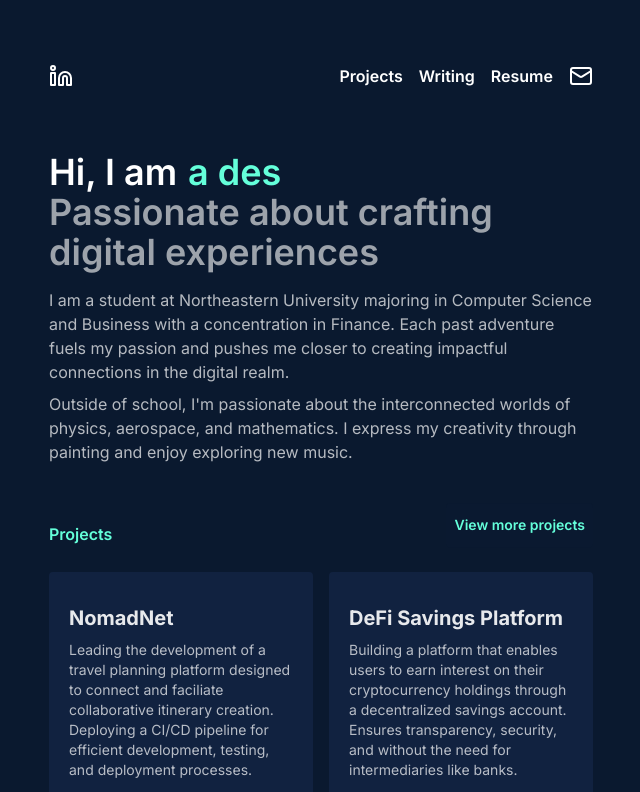
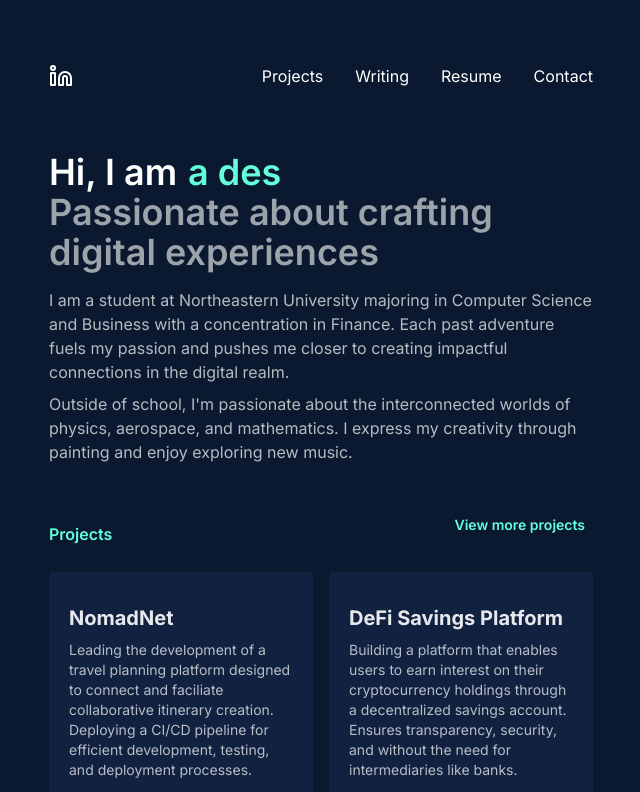
Before and after one commit to Sedanah/final-portfolio, a Next.js app: page / in a window 1280 px wide. Shown: the top 792 px of the page, without its empty margins (319-959 px from the left). Built offline with nearby package versions, Linux system fonts and the light colour scheme.

Commit message:
upd styling

```diff
--- /dev/null
+++ b/src/app/MenuOverlay.js
@@ -0,0 +1,32 @@
+import React from 'react';
+import Link from "next/link";
+import { X, AlignJustify } from 'lucide-react';
+import { on } from 'events';
+
+const MenuOverlay = ({ links, onClose }) => {
+    const [navbarClose, setNavbarClose] = React.useState(false);
+
+    return (
+
+
+
+        <div className="fixed top-0 left-0 w-full h-full bg-[#0a192f] bg-opacity-90 flex items-center justify-center">
+            <div className="flex flex-col items-center">
+
+
+                <Link href="/projects" className="text-xl font-semibold  border-solid border px-3 py-2 border-[#64ffda] rounded text-[#64ffdbbf] mt-6">
+                    Projects
+                </Link>
+
+                <Link href="/Resume.pdf" className="text-xl font-semibold   border-solid border px-3 py-2 border-[#64ffda] rounded text-[#64ffdbbf] mt-6">
+                    Resume
+                </Link>
+                <Link href="/writing" className="text-xl font-semibold   border-solid border px-3 py-2 border-[#64ffda] rounded text-[#64ffdbbf] mt-6">
+                    Writing
+                </Link>
+            </div>
+        </div>
+    );
+};
+
+export default MenuOverlay;
--- /dev/null
+++ b/src/app/NavLink.js
@@ -0,0 +1,17 @@
+import Link from "next/link";
+
+const NavLink = ({ href, title }) => {
+  return (
+    <div className = "menu hidden md:block md:w-auto">
+
+    <Link
+      href={href}
+      className="block py-2 pl-3 pr-4text-base  text-white hover:text-[#64ffda]  rounded md:p-0"
+    >
+      {title}
+    </Link>
+    </div>
+  );
+};
+
+export default NavLink;
--- a/src/app/Navbar.js
+++ b/src/app/Navbar.js
@@ -1,48 +1,68 @@
 import React from 'react';
-import Link from "next/link";
-import { Mail } from "lucide-react";
 import { AlignJustify, X } from 'lucide-react';
+import MenuOverlay from './MenuOverlay';
+import NavLink from './NavLink';
 
-const Navbar = () => {
 
+const navLinks = [
+    {
+      title: "Projects",
+      path: "/projects",
+    },
+    {
+      title: "Writing",
+      path: "/writing",
+    },
+    {
+      title: "Resume",
+      path: "/Resume.pdf",
+    },
+    {
+      title: "Contact",
+      path: "#contact",
+    },
+  ];
+
+  const Navbar = () => {
     const [navbarOpen, setNavbarOpen] = React.useState(false);
+
     return (
         <nav>
-        <div className = "mobile-menu block md:hidden">
-            {
-                !navbarOpen ? (
-                    <button onClick={() => setNavbarOpen(true)} className = "flex items-center px-3 py-2 border rounded border-slate-200  hover:text-white text-slate-200">
-                    <AlignJustify className = "h-5 w-5" />
-                    </button>
-                ) : (
-                    <button onClick={() => setNavbarOpen(false)} className = "flex items-center px-3 py-2 border rounded border-slate-200  hover:text-white text-slate-200">
-                    <X className = "h-5 w-5" />
-                    </button>
-                )
-            }
+            {/* <div className="mobile-menu block md:hidden">
+                <button onClick={() => setNavbarOpen(!navbarOpen)} className="flex items-center px-3 py-2 border rounded border-slate-200 hover:text-white text-slate-200">
+                    {navbarOpen ? <X className="h-5 w-5" /> : <AlignJustify className="h-5 w-5" />}
+                </button>
+            </div> */}
+
+           <div className="mobile-menu block md:hidden">
+          {!navbarOpen ? (
+            <button
+              onClick={() => setNavbarOpen(true)}
+              className="flex items-center px-3 py-2 border rounded border-slate-200 text-slate-200 hover:text-white hover:border-white"
+            >
+              <AlignJustify className="h-5 w-5 z-50" />
+            </button>
+          ) : (
+            <button
+              onClick={() => setNavbarOpen(false)}
+              className="flex items-center px-3 py-2 border rounded border-slate-200 text-slate-200 hover:text-white hover:border-white"
+            >
+              <X className="h-5 w-5 z-50" />
+            </button>
+        )}
         </div>
-        <div className = "menu hidden md:block md:w-auto">
-        <div className = "flex flex-wrap items-center justify-between mx-auto gap-4">
-        <Link href="/projects" className="text-base font-semibold text-white hover:text-[#64ffda]">
-            Projects
-          </Link>
-          <Link href="/writing" className="text-base font-semibold text-white hover:text-[#64ffda]">
-            Writing
-          </Link>
-          <Link
-            href="/Resume.pdf"
-            className="text-base font-semibold text-white hover:text-[#64ffda]">
-            Resume
-            </Link>
-          <Link className="text-base font-semibold text-white  hover:text-[#64ffda]" href="mailto:mashhour.h@northeastern.edu">
-            <Mail/>
-</Link>
-</div>
+            <div className="menu hidden md:block md:w-auto" id="navbar">
+                <ul className="flex p-4 md:p-0 md:flex-row md:space-x-8 mt-0">
+                    {navLinks.map((link, index) => (
+                        <li key={index}>
+                            <NavLink href={link.path} title={link.title} />
+                        </li>
+                    ))}
+                </ul>
             </div>
+            {navbarOpen ? <MenuOverlay links={navLinks} /> : null}
         </nav>
-
     );
-
 };
 
 export default Navbar;
```
Also changed, not shown: src/app/page.js (+0 -17 lines).
